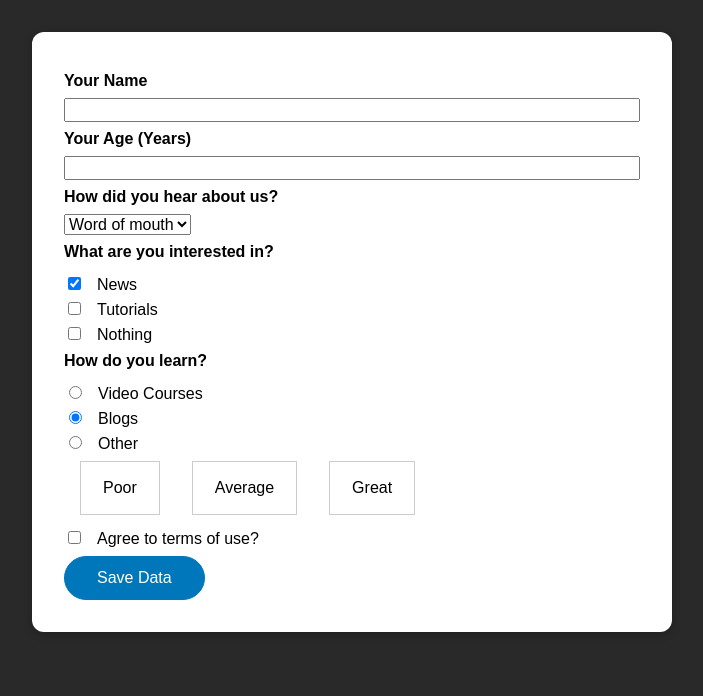
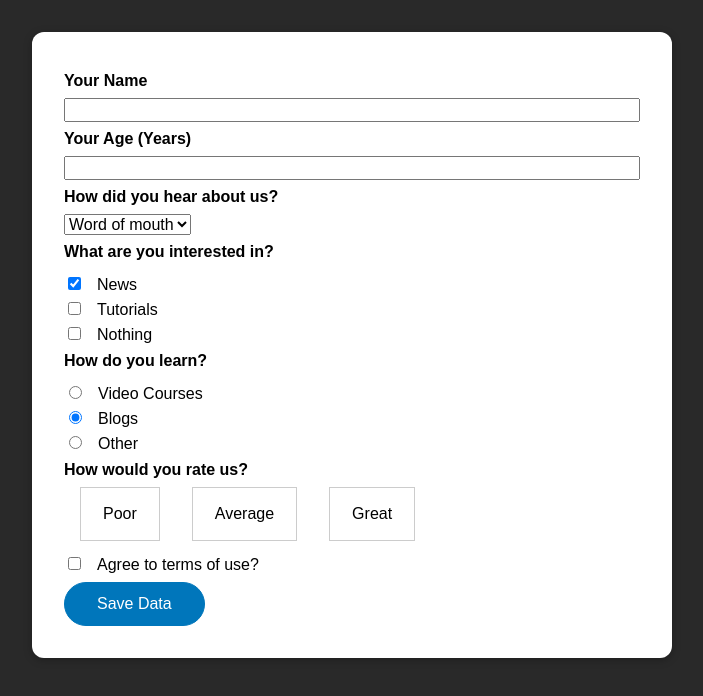
Before and after one commit to jrnewton/udemy-vue-complete-guide, a Vue app: page / in a window 1280 px wide. Shown: the top 696 px of the page, without its empty margins (288-991 px from the left). Built offline with nearby package versions, Linux system fonts and the light colour scheme; the HTML template or start-up script is replaced by a standard one.

Commit message:
Add heading for rating section

```diff
--- a/src/components/TheForm.vue
+++ b/src/components/TheForm.vue
@@ -90,6 +90,7 @@
       </div>
     </div>
     <div class="form-control">
+      <h2>How would you rate us?</h2>
       <!-- remember: v-model is shorthand for binding @input event and :value attribute -->
       <rating-control v-model="rating"></rating-control>
     </div>
```
